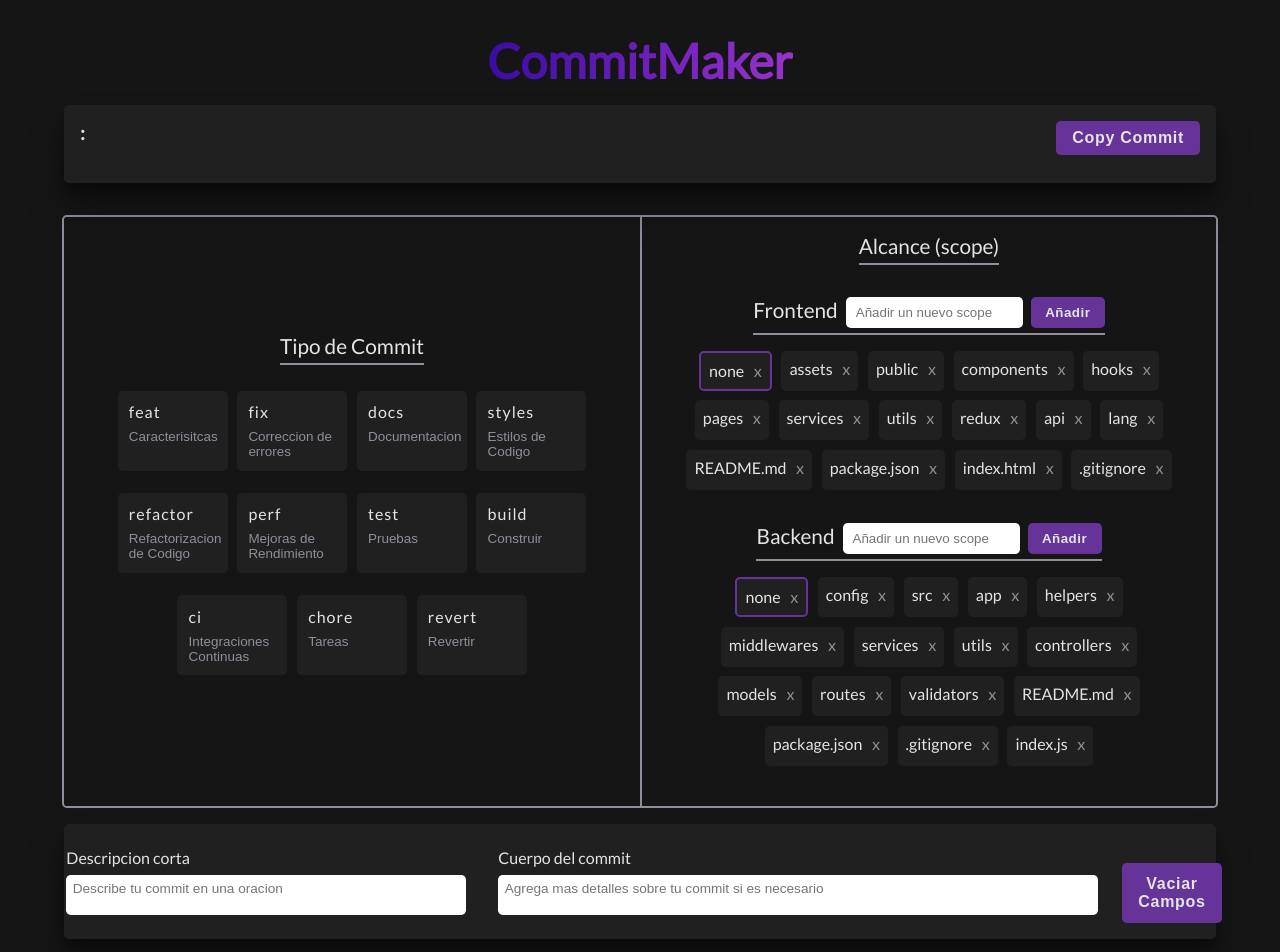
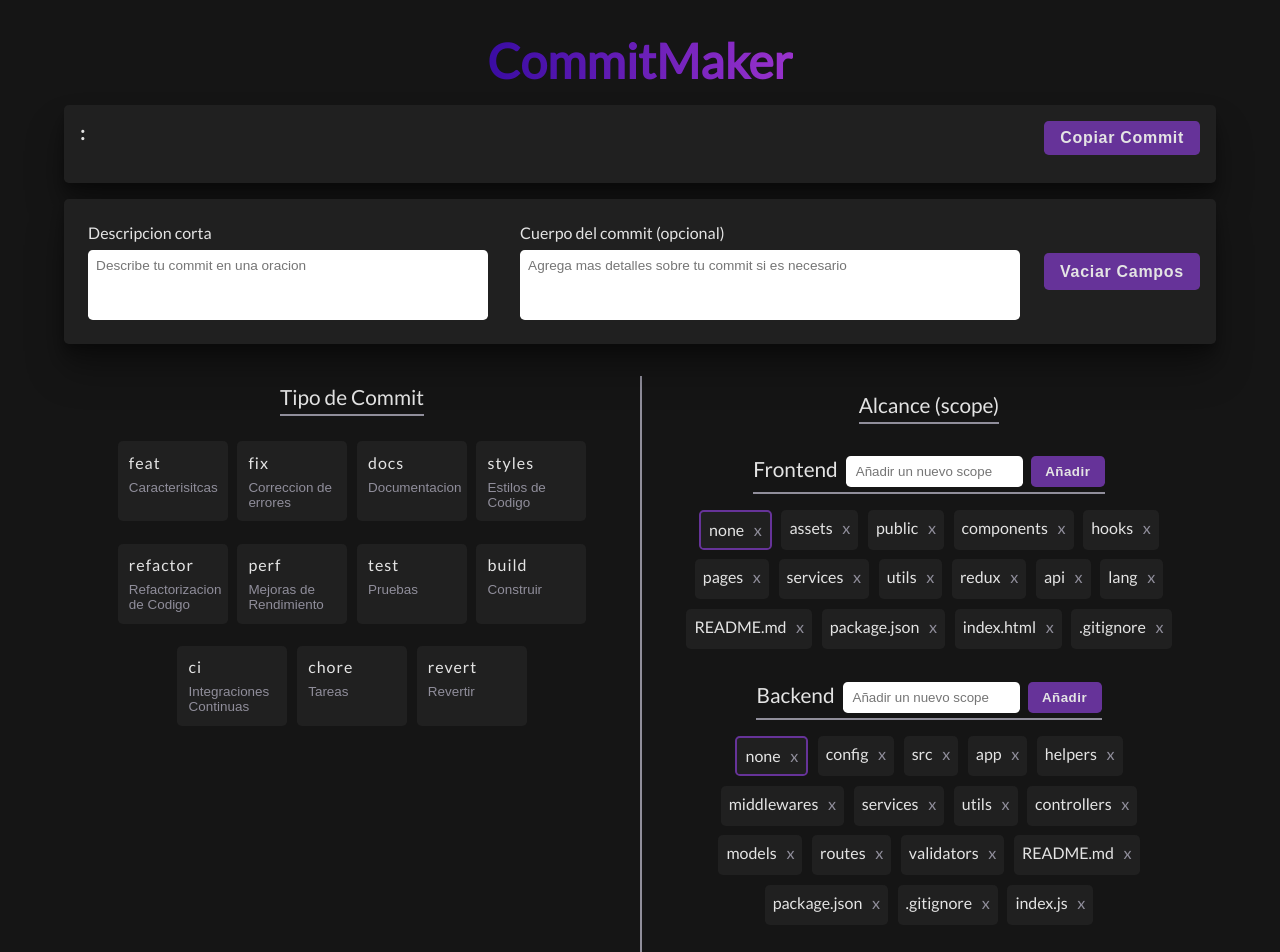
Before and after one commit to JosueEC/CommitsMaker, a React (Vite) app: page / in a window 1280 px wide. Shown: the top 952 px of the page. Built offline with nearby package versions, Linux system fonts and the light colour scheme.

Commit message:
feat(components): 💄 Change of the input height in the ContainerInputs component.

```diff
--- a/src/App.css
+++ b/src/App.css
@@ -8,21 +8,23 @@
 }
 
 .containerMain {
-  border: solid 2px var(--label);
+  /* border: solid 2px var(--label); */
   border-radius: 0.3rem;
   display: flex;
+  align-items: start;
 }
 
 .containerInputs {
   /* border: solid 2px var(--label); */
   background-color: var(--element-black);
   box-shadow: var(--shadow-elevation-high);
+  margin-bottom: 2rem;
   border-radius: 0.3rem;
   margin-top: 1rem;
   width: 90vw;
   height: fit-content;
   display: flex;
-  align-items: end;
+  align-items: center;
   justify-content: center;
   padding: 1rem;
   gap: 1rem;
@@ -31,6 +33,8 @@
 }
 
 .boxInput {
+  /* border: solid 2px var(--label); */
+  height: fit-content;
   display: flex;
   flex-direction: column;
   padding: 0.5rem;
@@ -41,10 +45,10 @@
   /* border: solid 2px slateblue; */
   border-radius: 0.3rem;
   width: 400px;
-  height: 40px;
+  height: 70px;
   font-size: 0.85rem;
   font-family: var(--button-font);
-  padding: 0.4rem;
+  padding: 0.5rem;
   resize: none;
 }
 
@@ -54,10 +58,10 @@
 
 .inputBody {
   /* background-color: var(--label); */
-  width: 600px;
-  height: 40px;
+  width: 500px;
+  height: 70px;
   border-radius: 0.3rem;
-  padding: 0.4rem;
+  padding: 0.5rem;
   font-size: 0.85rem;
   font-family: var(--button-font);
   resize: none;
@@ -69,7 +73,7 @@
 
 .buttonCleanInputs {
   background-color: rebeccapurple;
-  height: 60px;
+  height: 37px;
   font-size: 1rem;
   padding: 0.5rem 1rem;
   border-radius: 0.3rem;
--- a/src/App.jsx
+++ b/src/App.jsx
@@ -30,10 +30,6 @@ function App () {
       <Toaster richColors position='bottom-right' />
       <h1 className='title'>CommitMaker</h1>
       <ViewerCommit />
-      <div className='containerMain'>
-        <ContainerTypes />
-        <ContainerScopes />
-      </div>
       <div className='containerInputs'>
         <div className='boxInput'>
           <label>Descripcion corta</label>
@@ -47,7 +43,7 @@ function App () {
           />
         </div>
         <div className='boxInput'>
-          <label>Cuerpo del commit</label>
+          <label>Cuerpo del commit (opcional)</label>
           <textarea
             rows='10' cols='20' wrap='soft'
             id='inputBody'
@@ -58,6 +54,10 @@ function App () {
         </div>
         <button onClick={handleCleanInputs} className='buttonCleanInputs'>Vaciar Campos</button>
       </div>
+      <div className='containerMain'>
+        <ContainerTypes />
+        <ContainerScopes />
+      </div>
       <ContainerEmojis />
     </section>
   )
--- a/src/components/ViewerCommit/ViewerCommit.css
+++ b/src/components/ViewerCommit/ViewerCommit.css
@@ -3,7 +3,6 @@
   background-color: var(--element-black);
   box-shadow: var(--shadow-elevation-high);
   padding: 1rem;
-  margin-bottom: 2rem;
   border-radius: 0.3rem;
   font-size: 0.8rem;
   width: 90vw;
--- a/src/components/ViewerCommit/ViewerCommit.jsx
+++ b/src/components/ViewerCommit/ViewerCommit.jsx
@@ -27,7 +27,7 @@ export default function ViewerCommit () {
           onCopy={() => toast.success('Copy to cliboard')}
           text={commit + '\n' + body}
         >
-          <button className='buttonCopy'>Copy Commit</button>
+          <button className='buttonCopy'>Copiar Commit</button>
         </CopyToClipboard>
       </div>
     </div>
```
